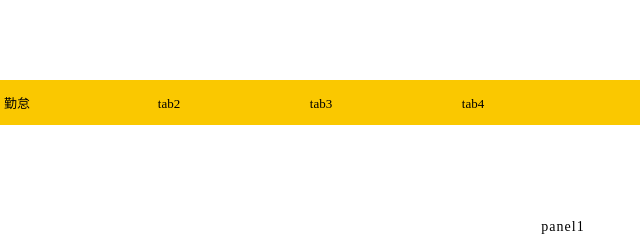
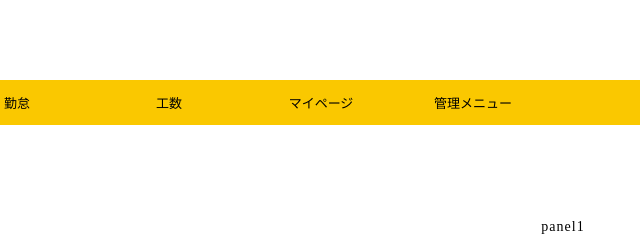
Before and after one commit to toshisugar/employee-management-system-validatioin, a plain HTML site: page index.html in a window 1280 px wide. Shown: the top 240 px of the page, 77-717 px from the left. Drawn offline with Linux system fonts and the light colour scheme.

Commit message:
change tab label

```diff
--- a/index.html
+++ b/index.html
@@ -3,7 +3,7 @@
 
 <head>
     <meta charset="utf-8">
-    <title>太郎のポートフォリオサイト</title>
+    <title>DaisyBell-UI-Validation</title>
     <link rel="icon" href="../MyPortfolio/favicon.ico">
     <meta name="description" content="DaisyBell実験">
 
@@ -22,9 +22,9 @@
 
             <div class="tab_area">
                 <label class="tab1_label" for="tab1">勤怠</label>
-                <label class="tab2_label" for="tab2">tab2</label>
-                <label class="tab3_label" for="tab3">tab3</label>
-                <label class="tab4_label" for="tab3">tab4</label>
+                <label class="tab2_label" for="tab2">工数</label>
+                <label class="tab3_label" for="tab3">マイページ</label>
+                <label class="tab4_label" for="tab3">管理メニュー</label>
                 <p></p>
             </div>
             <div class="panel_area">
```
